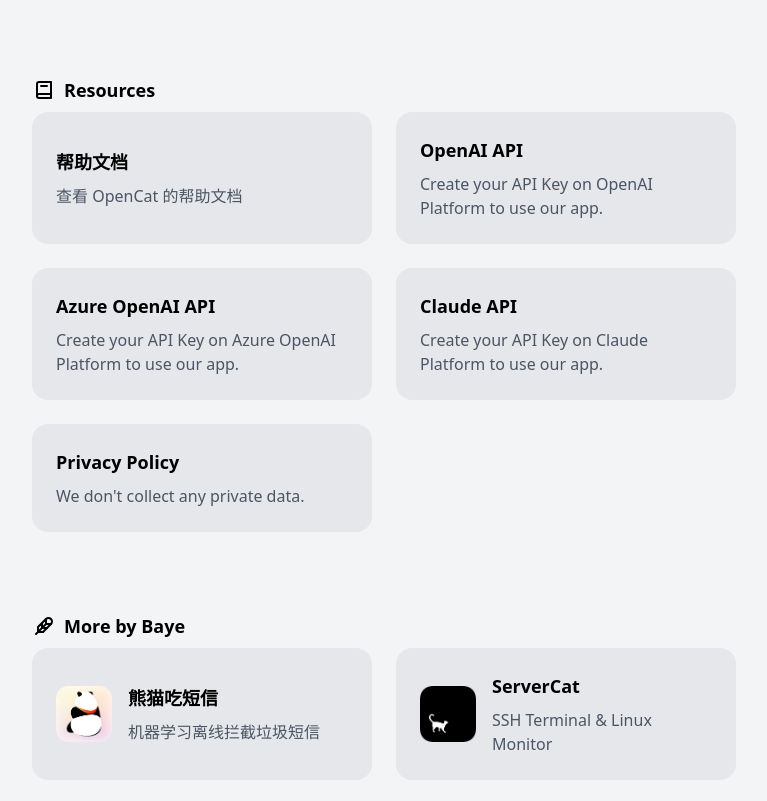
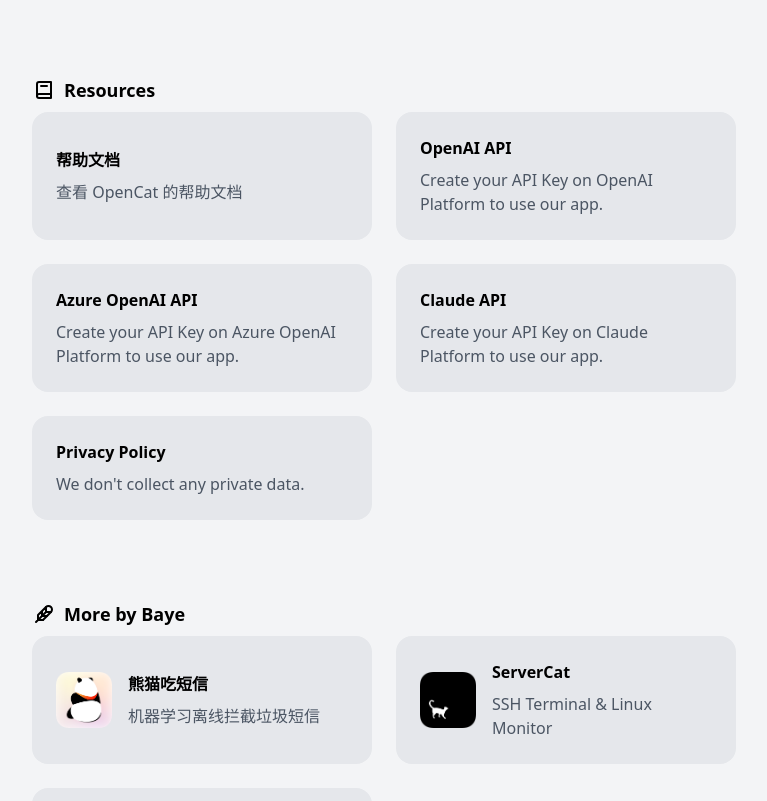
Before and after one commit to waylybaye/opencat.app, a Next.js app: page / in a window 1280 px wide. Shown: the part 1400-2201 px from the top of the page, without its empty margins (256-1023 px from the left). Built offline with nearby package versions, Linux system fonts and the light colour scheme.

Commit message:
fix: unify font weight

```diff
--- a/components/Card.jsx
+++ b/components/Card.jsx
@@ -7,7 +7,7 @@
       <Link href={link} className="group flex p-6 bg-gray-200 dark:bg-gray-700 rounded-2xl gap-4 items-center w-full">
         { typeof icon === 'string' && icon && <Image src={icon} alt={title} width={50} height={50} className='h-14 w-14' />}
         <div className="flex flex-col items-start">
-          <div className="group-hover:bg-clip-text group-hover:text-transparent group-hover:bg-gradient-to-r from-cyan-500 to-blue-500 text-lg font-bold mb-2">
+          <div className="group-hover:bg-clip-text group-hover:text-transparent group-hover:bg-gradient-to-r from-cyan-500 to-blue-500 font-bold mb-2">
             {title}
           </div>
           <p className="text-gray-600 dark:text-gray-400">{description}</p>
@@ -21,7 +21,7 @@
           <Link key={i} href={link[i]} className="group flex p-6 gap-4 items-center w-full">
             { Array.isArray(icon) && icon[i] && <Image src={icon[i]} alt={t} width={50} height={50} className='h-14 w-14' />}
             <div className="flex flex-col items-start">
-              <div className="group-hover:bg-clip-text group-hover:text-transparent group-hover:bg-gradient-to-r from-cyan-500 to-blue-500 text-lg font-bold mb-2">
+              <div className="group-hover:bg-clip-text group-hover:text-transparent group-hover:bg-gradient-to-r from-cyan-500 to-blue-500 font-bold mb-2">
                 {t}
               </div>
               <p className="text-gray-600 dark:text-gray-400">
```
